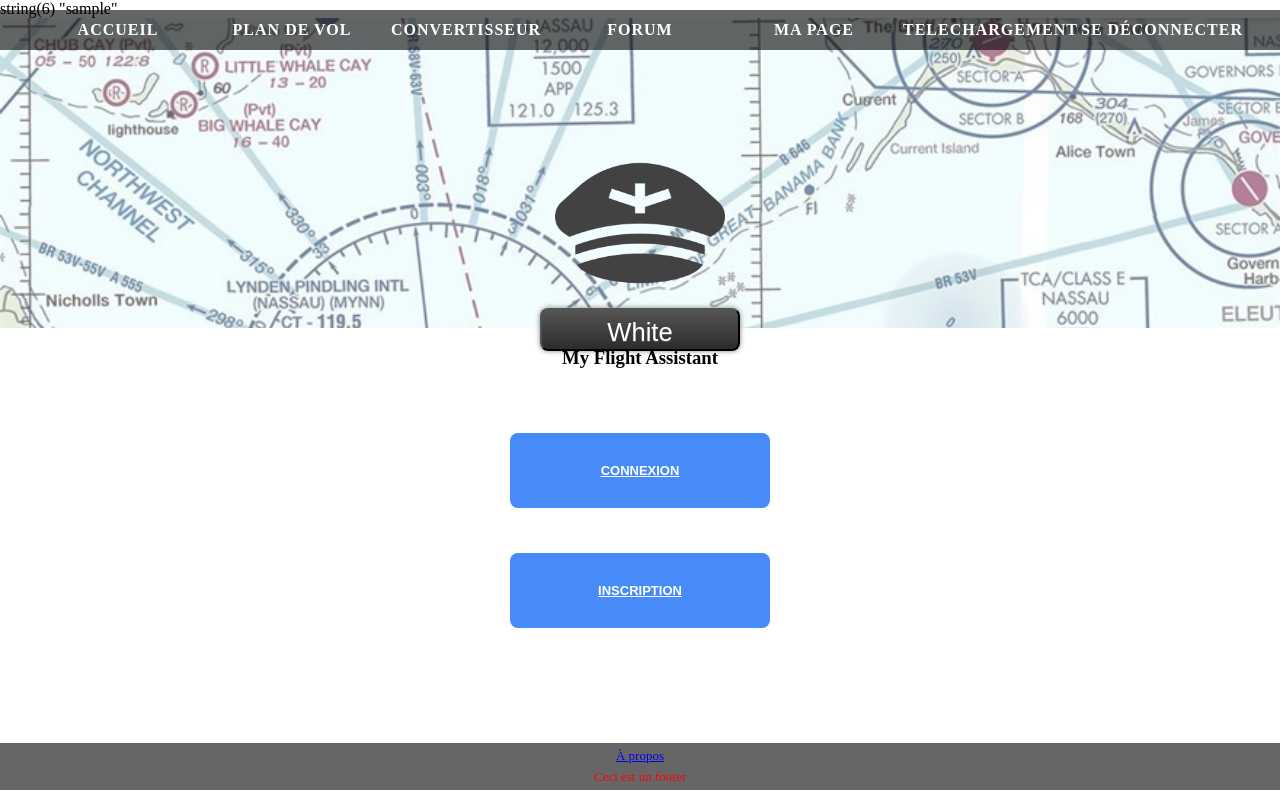
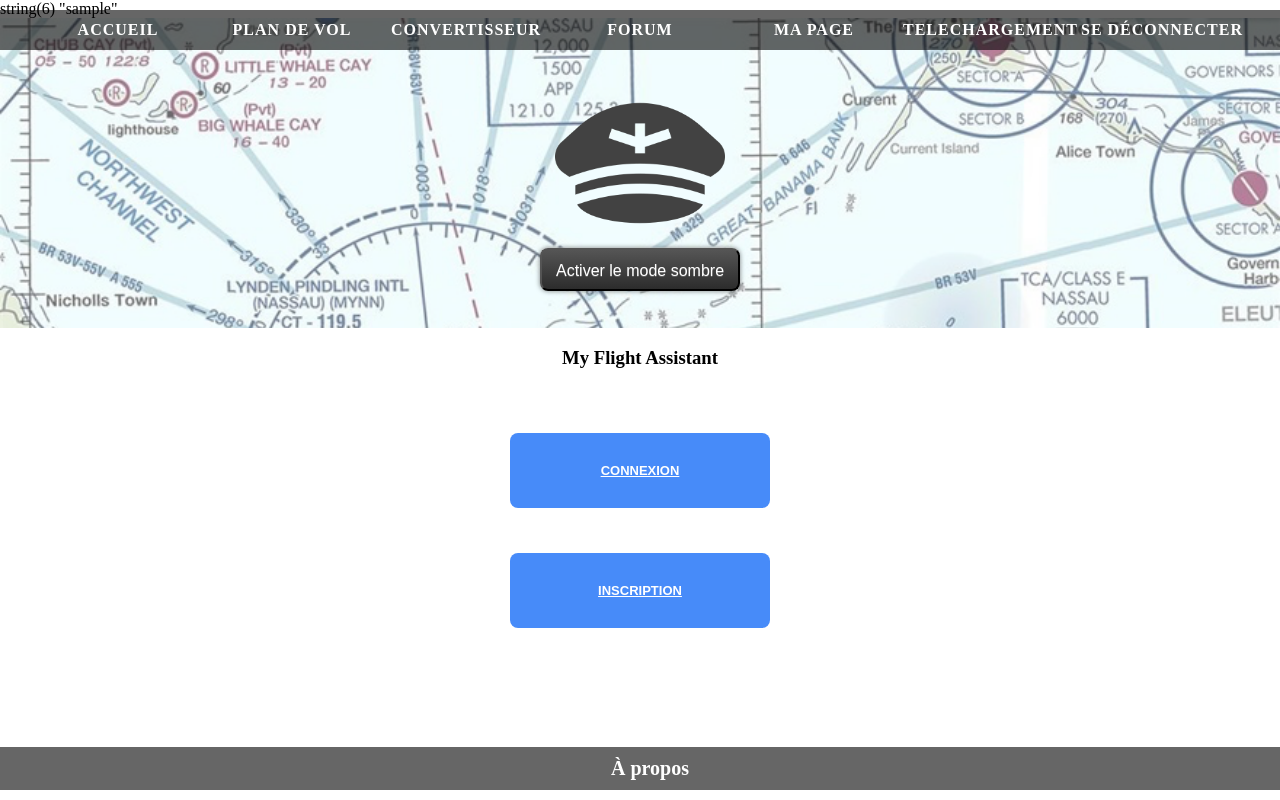
Before and after one commit to Gautierjeremy95580137/Projet-Web, a PHP site: page /index.php in a window 1280 px wide. Run offline with PHP 8.4, Linux system fonts and the light colour scheme; the visitor is signed in with stand-in values (Sample User, id 1).

Commit message:
footer et inscription

```diff
--- a/footer.php
+++ b/footer.php
@@ -1,6 +1,5 @@
     <footer>
-        <div id="testfooter" class="footer" >
-            <p><a id="link" href="about.php">À propos</a></p>
-            <p class="para" >Ceci est un footer</p>
+        <div class="footer" >
+            <a id="link" href="about.php">À propos</a>
         </div>
     </footer>
--- a/header.php
+++ b/header.php
@@ -14,7 +14,7 @@
 		</ul>
 	</nav>
 	<div>
-		<button class="onoff" onclick="onoff(this)"><div>White</div></button>
+		<button class="onoff" onclick="onoff(this)"><div>Activer le mode sombre</div></button>
 		<script src="darkmode.js"></script>
 	</div>
 </header>
--- a/style/style.css
+++ b/style/style.css
@@ -65,30 +65,26 @@
 .logoImg {
 	height: 170px;
 	position: center;
-	margin-top: 120px;
+	margin-top: 60px;
 }
-
-footer ul li  {
-    position: fixed;
-    bottom: 0px;
-    padding:0px;
-	margin: 0px;
-	list-style-type: none;
-	display: inline-block;
-	text-align: center;
-
-}
-
 
 nav li a {
 	text-decoration: none;
 	color: black;
 }
 
+#link {
+	text-decoration: none;
+	color: white;
+	font-size: 20px;
+	font-weight: bold;
+}
 
 .footer {
 	text-align:center;
-    position: fixed;
+	font-size: 20px;
+	position: fixed;
+	text-decoration: none;
     bottom:0;
     width:100%;
     display:inline-block;
@@ -96,9 +92,10 @@
     font-size:13px;
 	margin-top: 10px;
 	margin-bottom: 10px;
+	padding: 10px;
     width: 100%;
 	background-color: rgba(0, 0, 0, .6);
-	color: red;
+	color: white;
 
 }
 
@@ -168,10 +165,10 @@
 .onoff
 {
   font-family: Arial,sans-serif;
-     font-size: 1.6em;
+     font-size: 1em;
      width: 200px;
      height: 43px;
-     padding-top: 7px; /*permet le centrage vertical*/
+     padding-top: 4px; /*permet le centrage vertical*/
      text-align: center;
      color: white;
      background: #444;
@@ -278,7 +275,7 @@
 
 .imgBox1 {
 	position: absolute;
-	height: 100%;
+	height: 110%;
 	width: 100%;
 }
 
```
